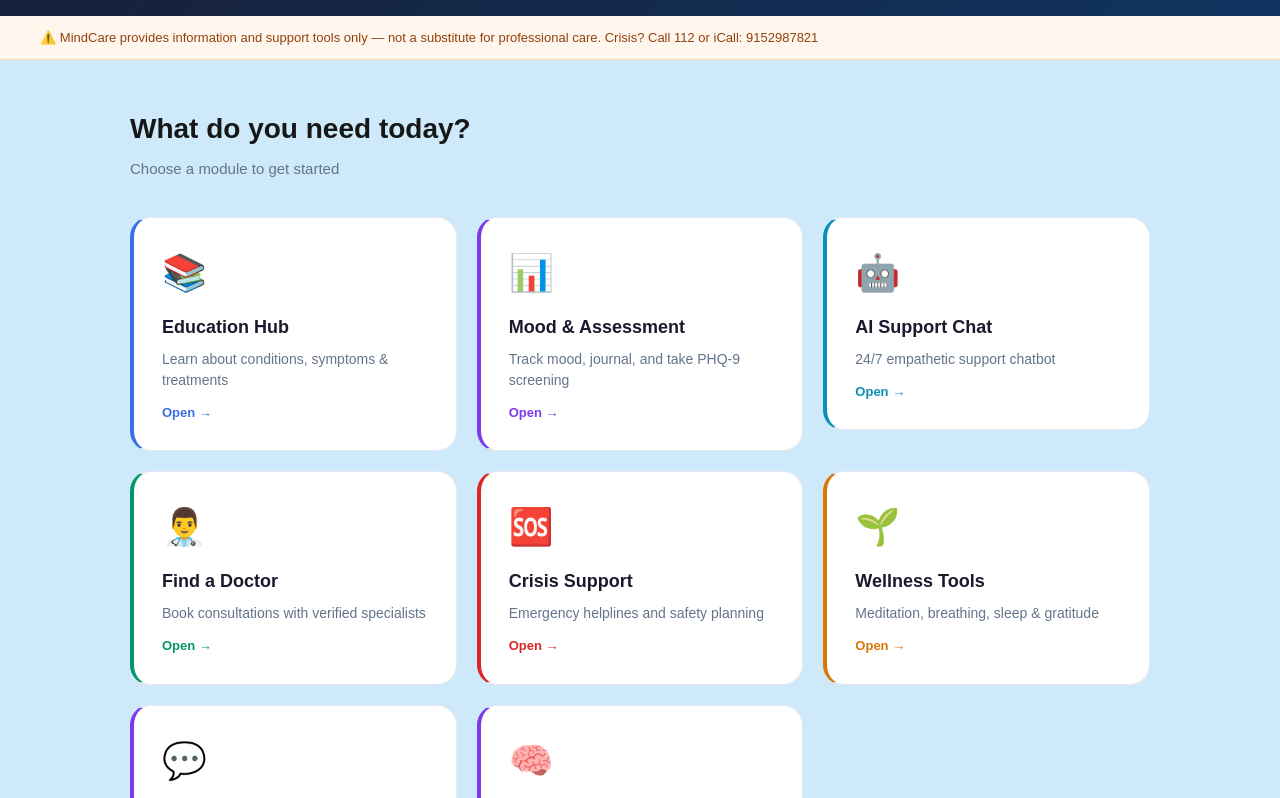
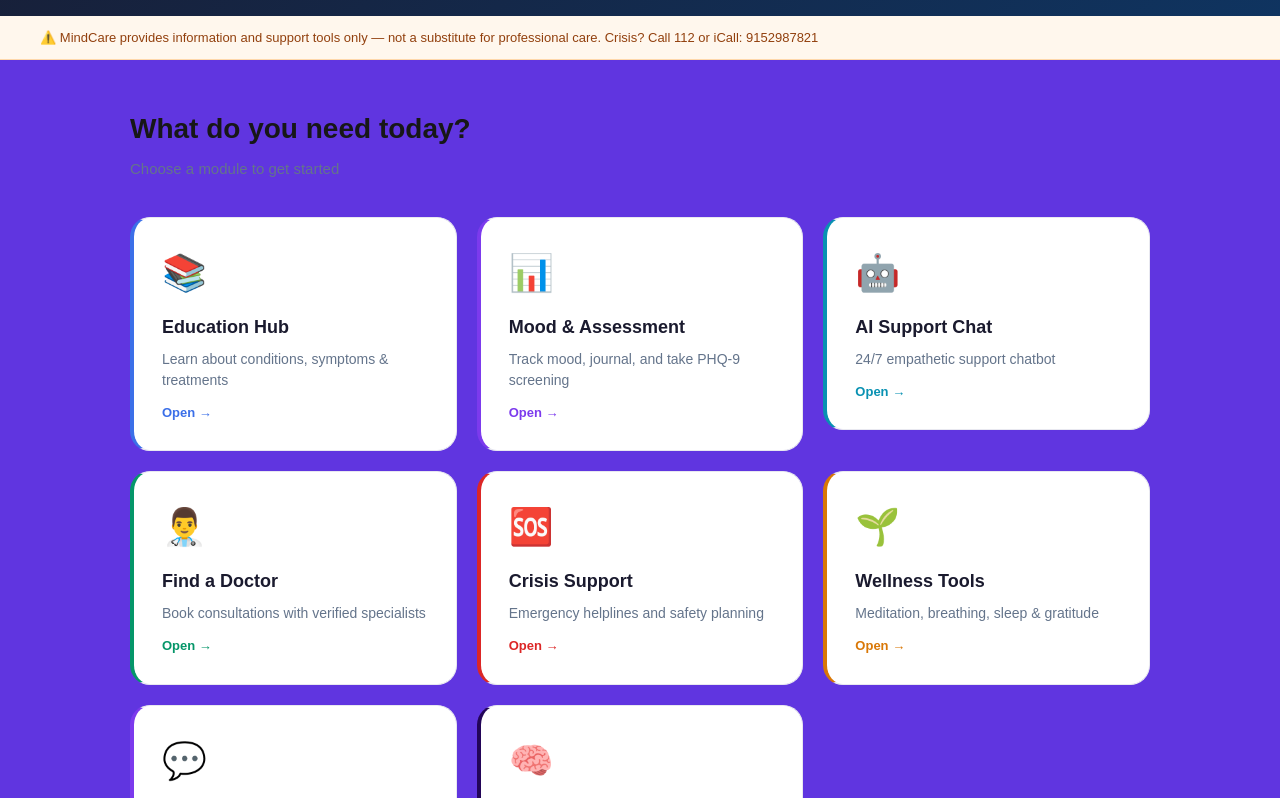
Before and after one commit to muskanbundela13/mindcare-web, a Next.js app: page / in a window 1280 px wide. Shown: the part 422-1220 px from the top of the page. Built offline with nearby package versions, Linux system fonts and the light colour scheme.

Commit message:
Update frontend color darkblooe

```diff
--- a/app/page.tsx
+++ b/app/page.tsx
@@ -9,14 +9,14 @@ const MODULES = [
   { href: "/crisis", icon: "🆘", title: "Crisis Support", desc: "Emergency helplines and safety planning", color: "#DC2626" },
   { href: "/wellness", icon: "🌱", title: "Wellness Tools", desc: "Meditation, breathing, sleep & gratitude", color: "#D97706" },
   { href: "/community", icon: "💬", title: "Community", desc: "Peer support forums and shared experiences", color: "#7C3AED" },
-  { href: "/therapy-buddy", icon: "🧠", title: "Therapy Buddy", desc: "Personalised AI companion for structured CBT sessions & progress tracking", color: "#7C3AED" },
+  { href: "/therapy-buddy", icon: "🧠", title: "Therapy Buddy", desc: "Personalised AI companion for structured CBT sessions & progress tracking", color: "#230558" },
 ];
 
 
 
 export default function Home() {
   return (
-    <div style={{ fontFamily: "sans-serif", background: "#cde9fa", minHeight: "100vh" }}>
+    <div style={{ fontFamily: "sans-serif", background: "#6035e0", minHeight: "100vh" }}>
       <div style={{ background: "linear-gradient(135deg,#1A1A2E,#0F3460)", padding: "60px 40px", color: "#fff" }}>
         <div style={{ display: "flex", alignItems: "center", gap: 14, marginBottom: 20 }}>
           <div style={{ width: 52, height: 52, borderRadius: 14, background: "linear-gradient(135deg,#3B6FE8,#7C3AED)", display: "flex", alignItems: "center", justifyContent: "center", fontSize: 28 }}>🧠</div>
```
